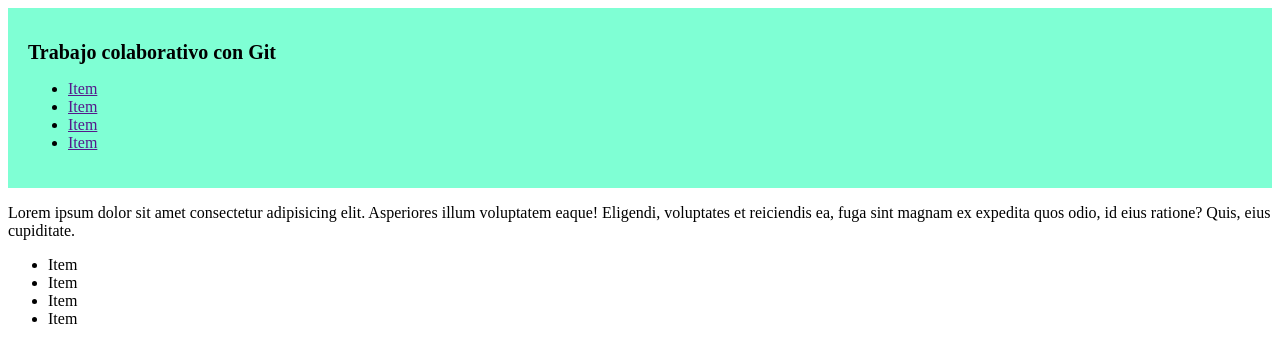
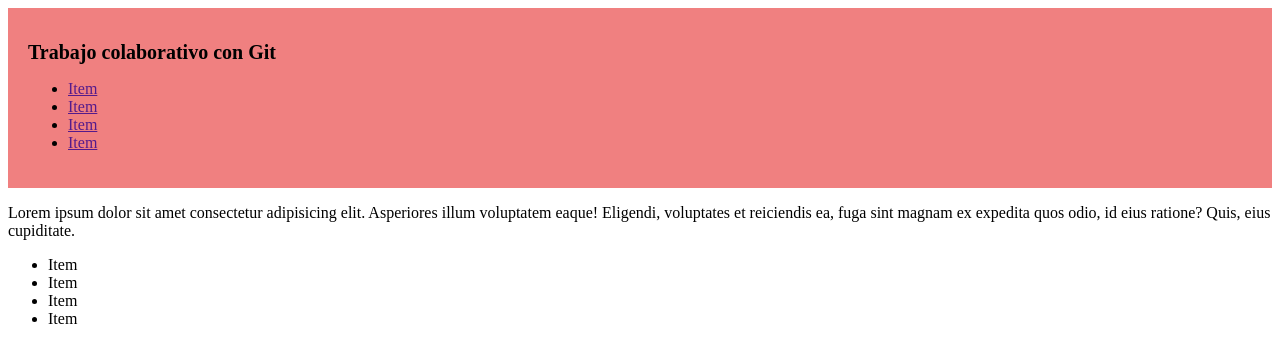
Before and after one commit to AnitaMartinez/trabajo-colaborativo-git, a plain HTML site: page index.html in a window 1280 px wide. Drawn offline with Linux system fonts and the light colour scheme.

Commit message:
Change color header

```diff
--- a/css/styles.css
+++ b/css/styles.css
@@ -1,5 +1,5 @@
 .header {
-  background-color: aquamarine;
+  background-color: lightcoral;
   padding: 20px;
 }
 
```
